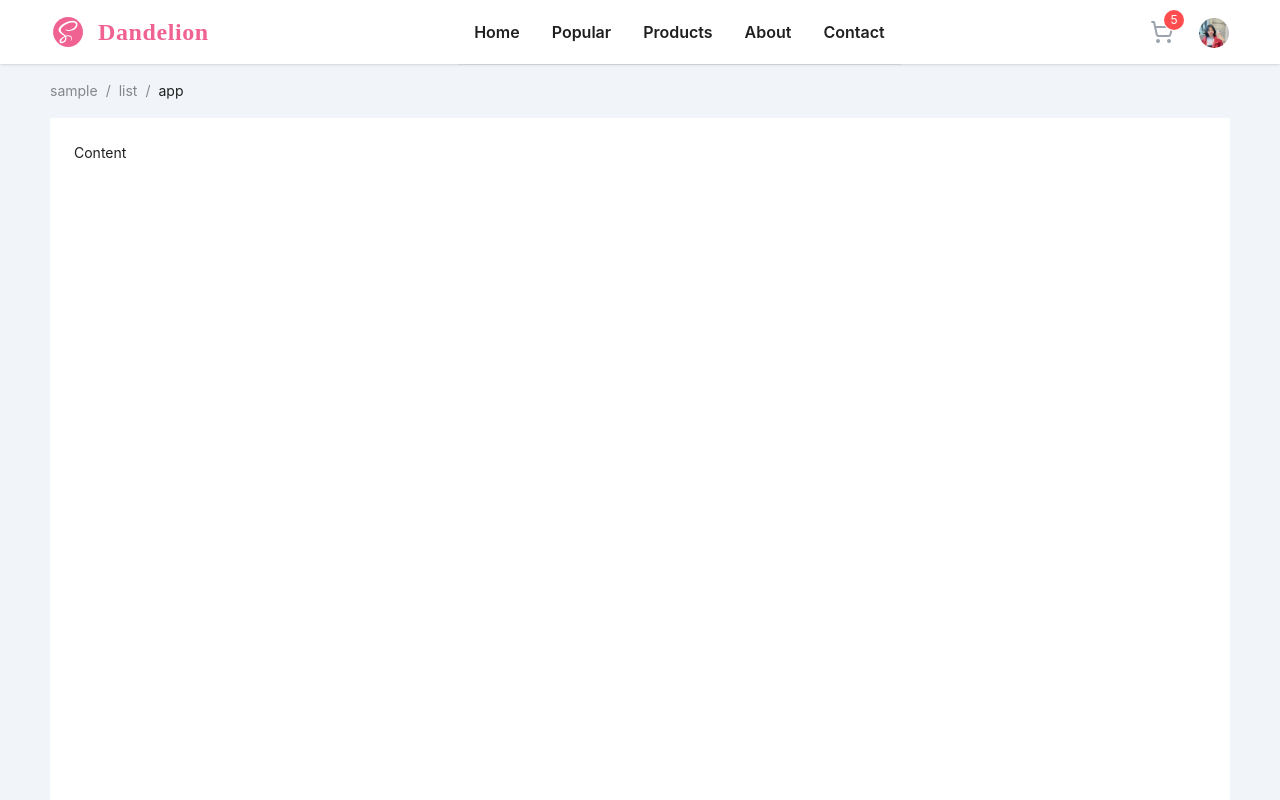
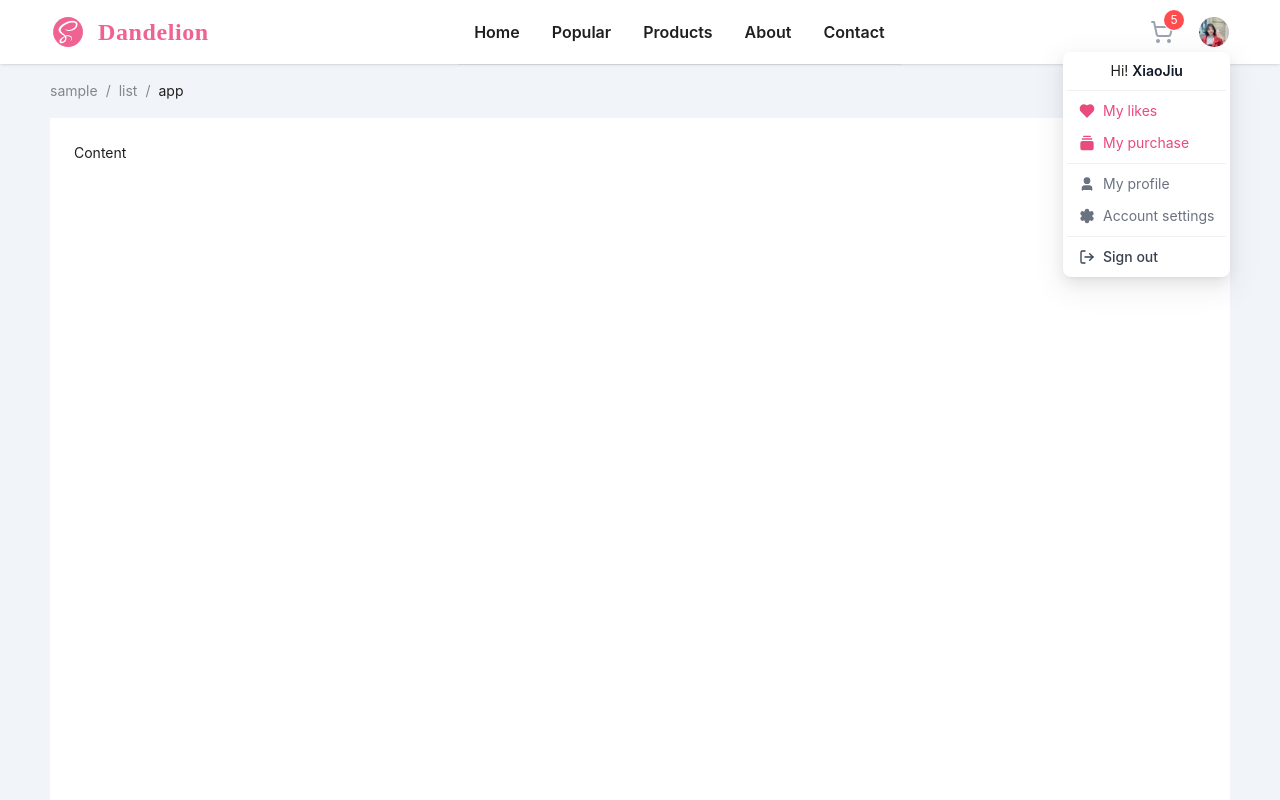
Before and after one commit to xiaojiudev/dandelion-ecommerce, a Next.js app: page / in a window 1280 px wide. Shown: the top 800 px of the page. Built offline with nearby package versions, Linux system fonts and the light colour scheme.

Commit message:
update avatar dropdown menu

```diff
--- a/components/HeaderCustom.tsx
+++ b/components/HeaderCustom.tsx
@@ -112,14 +112,14 @@ export default function HeaderCustom() {
             <div className="flex items-center text-black">
                 {/* Cart */}
                 <Popover content={content} placement='bottomRight' title={<div className='text-center'>Your cart</div>} className='mr-6 text-center'>
-                    <Badge count={5}>
+                    <Badge count={5} className='flex items-center justify-center'>
                         <Button type="link" href='' className='bg-transparent' icon={<ShoppingCart size={24} strokeWidth={2} color='#9ca3af' />} size='small' ></Button>
                     </Badge>
                 </Popover>
 
                 {/* Login */}
                 {isLogin ? (
-                    <Dropdown menu={{ items: avatarDropdownItems }} placement='bottomRight' >
+                    <Dropdown open menu={{ items: avatarDropdownItems }} placement='bottomRight' className='flex justify-center items-center' >
                         <a onClick={(e) => e.preventDefault()}>
                             <Avatar src="/avatar.jpg" />
                         </a>
--- a/constants/index.tsx
+++ b/constants/index.tsx
@@ -1,6 +1,7 @@
 import Link from 'next/link'
 import type { MenuProps } from 'antd'
-import { GalleryVerticalEnd, Heart, } from 'lucide-react';
+import { GalleryVerticalEnd, Heart, LogOut, Settings, User, } from 'lucide-react';
+
 
 export const navbarItems: MenuProps['items'] = [
     {
@@ -64,7 +65,7 @@ export const avatarDropdownItems: MenuProps['items'] = [
         key: '1',
         label: (
             <div className='flex justify-center items-center text-sm'>
-                <h6>Hi <span className='font-semibold '>XiaoJiu</span></h6>
+                <h6>Hi! <span className='font-semibold text-gray-900'>XiaoJiu</span></h6>
             </div>
         ),
     },
@@ -74,18 +75,20 @@ export const avatarDropdownItems: MenuProps['items'] = [
     {
         key: '2',
         label: (
-            <a target="_blank" rel="noopener noreferrer" className='text-sm !text-[#6b7280] text-primary-600' href="">
-                <span className='text-primary-700' style={{color:'#6b7280'}}>My profile</span>
+            <a target="_blank" rel="noopener noreferrer" href="" className=' text-sm text-primary-500 font-normal'>
+                <span>My likes</span>
             </a>
         ),
+        icon: <span className='text-primary-500'><Heart size={16} color='currentColor' fill='currentColor' /></span>,
     },
     {
         key: '3',
         label: (
-            <a target="_blank" rel="noopener noreferrer" href="">
-                Account settings
+            <a target="_blank" rel="noopener noreferrer" href="" className='text-sm text-primary-500 font-normal'>
+                <span>My purchase</span>
             </a>
         ),
+        icon: <span className='text-primary-500'><GalleryVerticalEnd size={16} color='currentColor' fill='currentColor' /></span>,
     },
     {
         type: 'divider',
@@ -93,20 +96,20 @@ export const avatarDropdownItems: MenuProps['items'] = [
     {
         key: '4',
         label: (
-            <a target="_blank" rel="noopener noreferrer" href="">
-                My likes
+            <a target="_blank" rel="noopener noreferrer" className='text-sm text-gray-500 font-normal' href="">
+                My profile
             </a>
         ),
-        icon: <Heart />,
+        icon: <span className='text-gray-500'><User size={16} color='currentColor' fill='currentColor' /></span>
     },
     {
         key: '5',
         label: (
-            <a target="_blank" rel="noopener noreferrer" href="">
-                Collections
+            <a target="_blank" rel="noopener noreferrer" href="" className='text-sm text-gray-500 font-normal'>
+                Account settings
             </a>
         ),
-        icon: <GalleryVerticalEnd />,
+        icon: <span className='text-gray-500'><Settings size={16} color='currentColor' fill='currentColor' /></span>
     },
     {
         type: 'divider'
@@ -114,9 +117,10 @@ export const avatarDropdownItems: MenuProps['items'] = [
     {
         key: '6',
         label: (
-            <a target="_blank" rel="noopener noreferrer" href="">
-                Sign out
+            <a target="_blank" rel="noopener noreferrer" href="" className='text-center text-gray-700 font-medium'>
+                <span className=''>Sign out</span>
             </a>
         ),
+        icon: <span className='text-gray-700'><LogOut size={16} color='currentColor' /></span>
     },
 ];
--- a/tailwind.config.js
+++ b/tailwind.config.js
@@ -4,6 +4,7 @@ module.exports = {
         './pages/**/*.{js,ts,jsx,tsx,mdx}',
         './components/**/*.{js,ts,jsx,tsx,mdx}',
         './app/**/*.{js,ts,jsx,tsx,mdx}',
+        './constants/**/*.{js,ts,jsx,tsx,mdx}',
     ],
     theme: {
         extend: {
@@ -20,7 +21,7 @@ module.exports = {
                     '800': '#9b1935',
                     '900': '#811a30',
                     '950': '#4f0817',
-                }
+                },
             },
             backgroundImage: {
                 'gradient-radial': 'radial-gradient(var(--tw-gradient-stops))',
```
